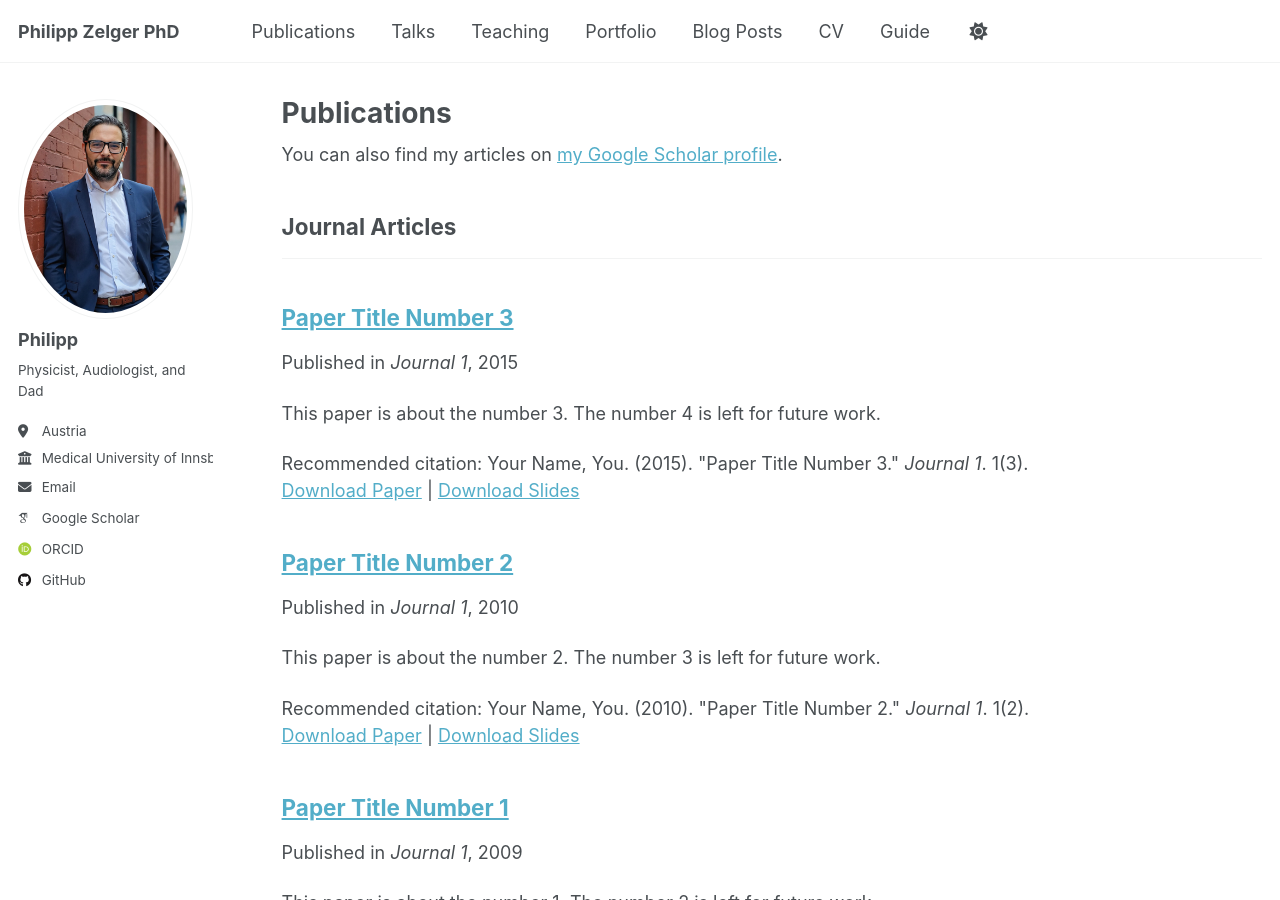
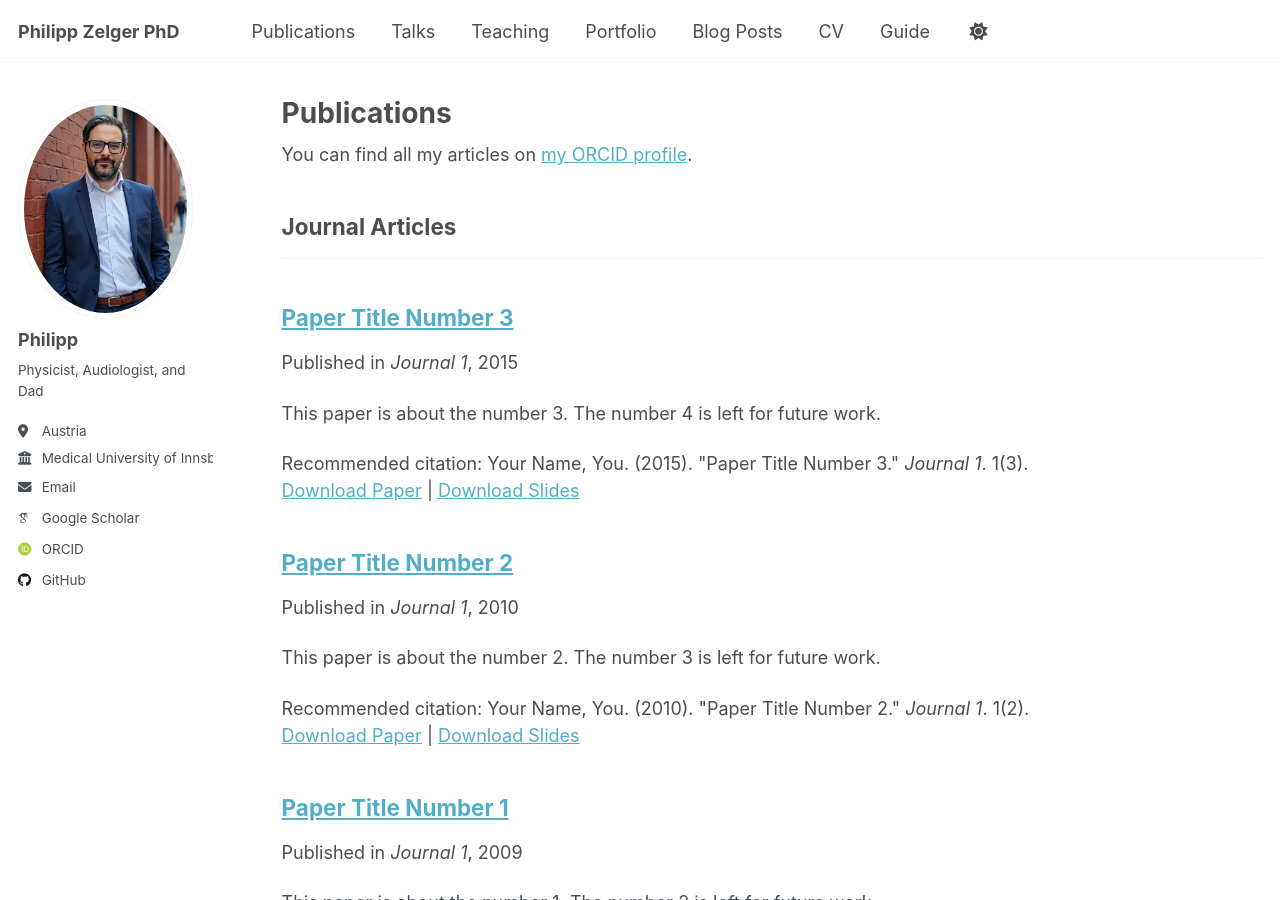
Before and after one commit to Stanissse/AboutMe, a Jekyll site: the page built from _pages/publications.html, in a window 1280 px wide and 900 px high. Built offline with Jekyll 4.4.1, drawn with Linux system fonts in a browser that asks for light colours; some web fonts are replaced.

Commit message:
Update publications.html

```diff
--- a/_pages/publications.html
+++ b/_pages/publications.html
@@ -5,8 +5,8 @@ permalink: /publications/
 author_profile: true
 ---
 
-{% if site.author.googlescholar %}
-  <div class="wordwrap">You can also find my articles on <a href="{{site.author.googlescholar}}">my Google Scholar profile</a>.</div>
+{% if site.author.orcid %}
+  <div class="wordwrap">You can find all my articles on <a href="{{site.author.orcid}}">my ORCID profile</a>.</div>
 {% endif %}
 
 {% include base_path %}
```
